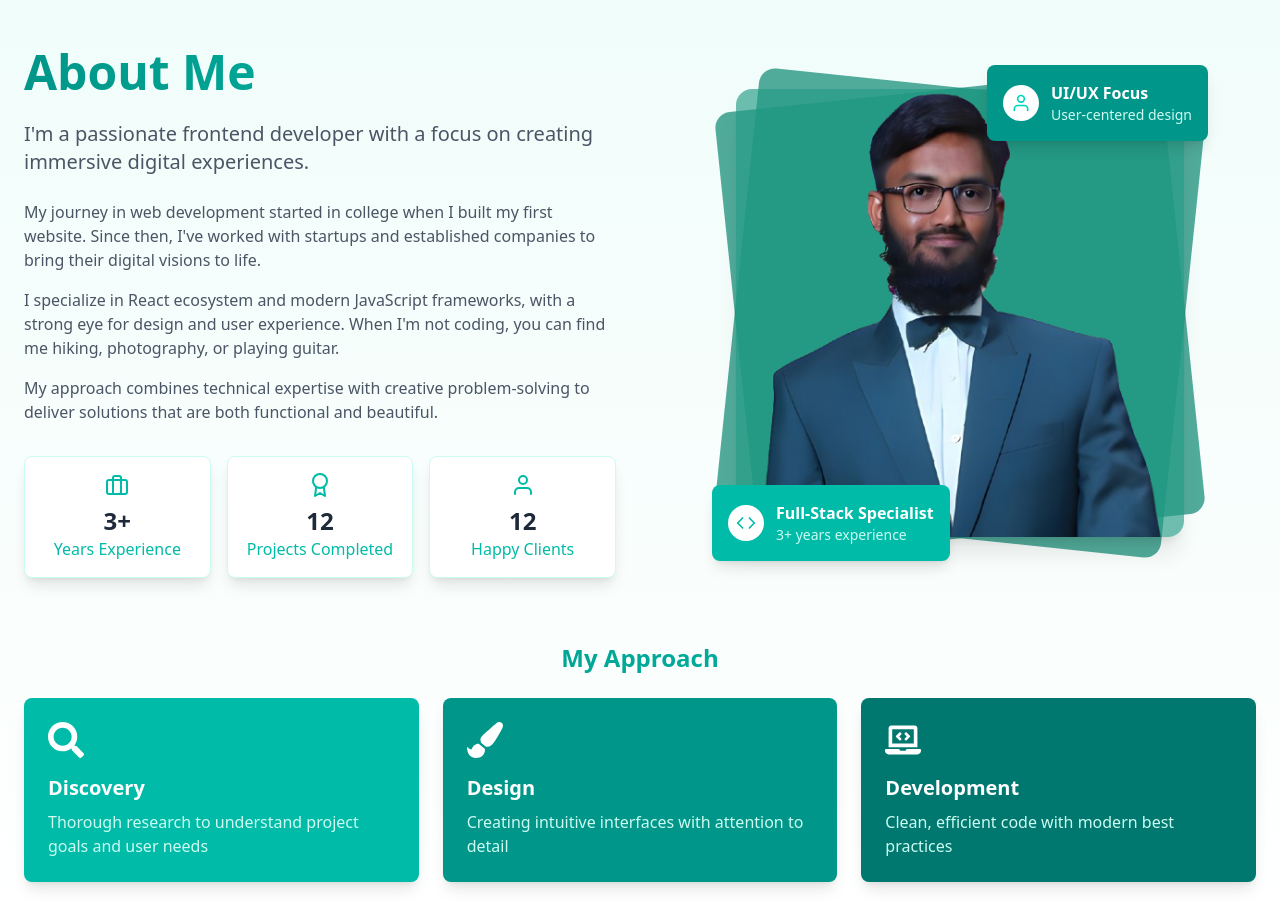
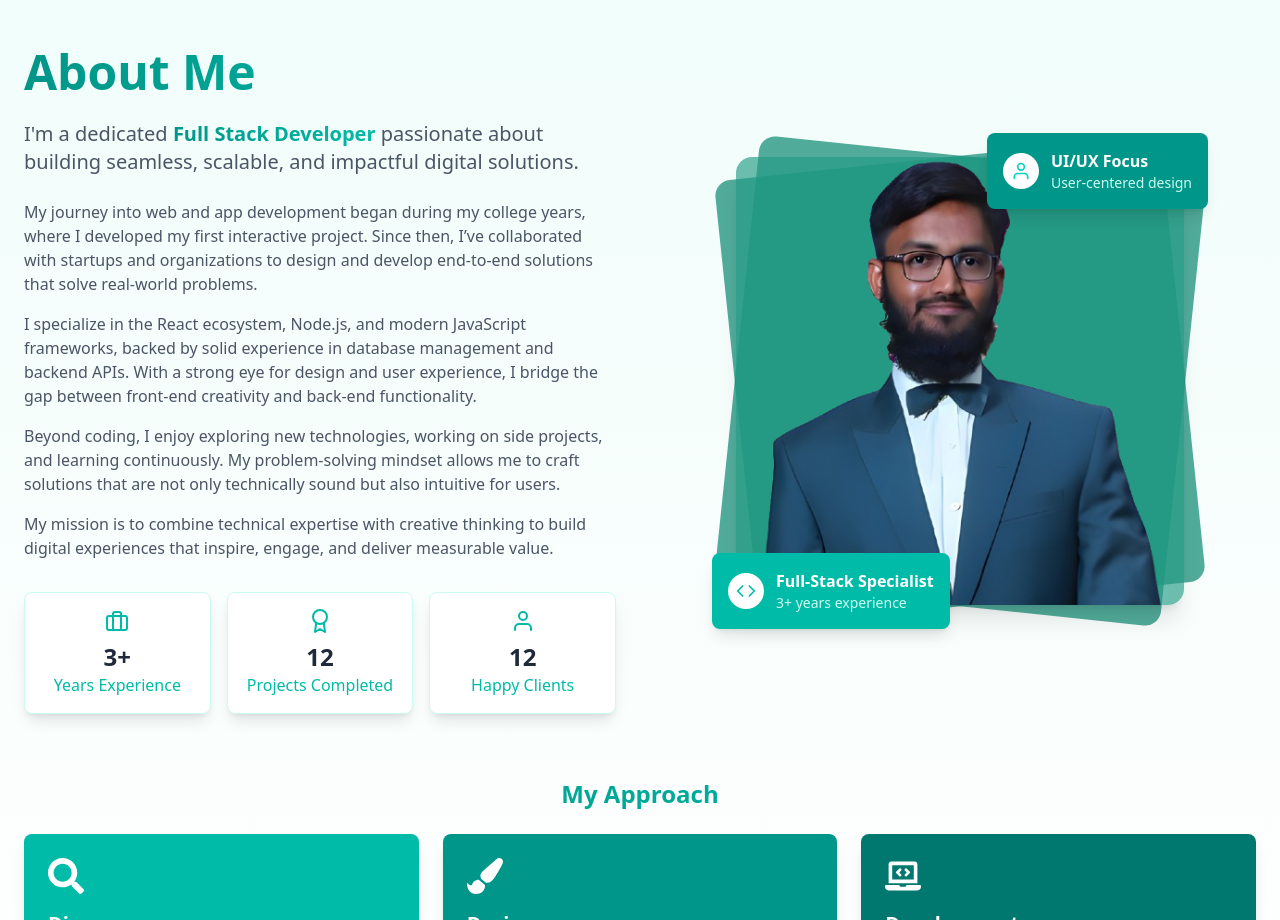
Before and after one commit to HafizMudassirHusain/Portfolio, a React (Vite) app: page / in a window 1280 px wide. Shown: the part 800-1720 px from the top of the page. Built offline with nearby package versions, Linux system fonts and the light colour scheme.

Commit message:
update about wrt full stack para

```diff
--- a/src/sections/AboutMe.jsx
+++ b/src/sections/AboutMe.jsx
@@ -42,20 +42,24 @@ export default function AboutMe() {
               About Me
             </h2>
           <p className="text-xl mb-6 text-gray-600">
-              I'm a passionate frontend developer with a focus on creating immersive digital experiences.
+  I'm a dedicated <span className="font-semibold bg-clip-text text-transparent bg-gradient-to-r from-teal-600 to-teal-500">Full Stack Developer</span> passionate about building seamless, scalable, and impactful digital solutions.
 </p>
 
 <div className="space-y-4 text-gray-600">
   <p>
-                My journey in web development started in college when I built my first website. Since then, I've worked with startups and established companies to bring their digital visions to life.
+    My journey into web and app development began during my college years, where I developed my first interactive project. Since then, I’ve collaborated with startups and organizations to design and develop end-to-end solutions that solve real-world problems.
   </p>
   <p>
-                I specialize in React ecosystem and modern JavaScript frameworks, with a strong eye for design and user experience. When I'm not coding, you can find me hiking, photography, or playing guitar.
+    I specialize in the <span className="font-medium">React ecosystem, Node.js, and modern JavaScript frameworks</span>, backed by solid experience in database management and backend APIs. With a strong eye for design and user experience, I bridge the gap between front-end creativity and back-end functionality.
   </p>
   <p>
-                My approach combines technical expertise with creative problem-solving to deliver solutions that are both functional and beautiful.
+    Beyond coding, I enjoy exploring new technologies, working on side projects, and learning continuously. My problem-solving mindset allows me to craft solutions that are not only technically sound but also intuitive for users.
+  </p>
+  <p>
+    My mission is to combine <span className="font-medium">technical expertise</span> with <span className="font-medium">creative thinking</span> to build digital experiences that inspire, engage, and deliver measurable value.
   </p>
 </div>
+
 
             {/* Stats Cards */}
             <div className="grid grid-cols-3 gap-4 mt-8">
```
Lines whose indentation alone changed are shown as unchanged.
